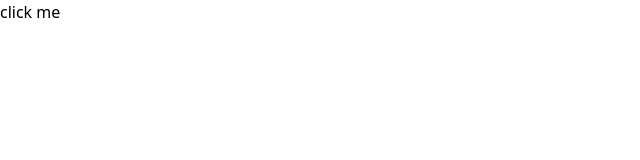
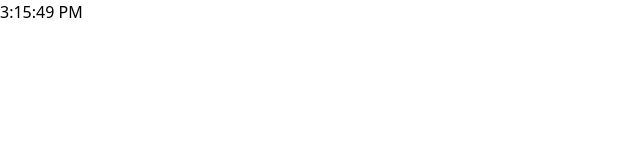
Before and after one commit to Ishan-Sandaruwan/react-js-zero-to-hero, a React (Create React App) app: page / in a window 1280 px wide. Shown: the top 160 px of the page, without its empty margins (0-640 px from the left). Built offline with nearby package versions, Linux system fonts and the light colour scheme.

Commit message:
Exercise 1: Create a class component Clock that displays the current time and updates every second.

```diff
--- a/src/App.js
+++ b/src/App.js
@@ -8,8 +8,12 @@ import Ex4_Class from "./components/day1-2/Ex4_Class";
 import Ex5_Class from "./components/day1-2/Ex5_Class";
 import Ex6_Class from "./components/day1-2/Ex6_Class";
 import Ex1_Props from "./components/day3/Ex1_Props";
+import Ex1_State from "./components/day3/Ex1_State";
 import Ex2_Props from "./components/day3/Ex2_Props";
+import Ex2_State from "./components/day3/Ex2_State";
 import Ex3_Props from "./components/day3/Ex3_Props";
+import Ex3_State from "./components/day3/Ex3_State";
+import Ex4_State from "./components/day3/Ex4_State";
 
 export default function App() {
   return (
@@ -24,11 +28,15 @@ export default function App() {
     // <Ex6_Class/>
     // <Ex1_Props name="saman" age={12} />
     // <Ex2_Props/>
-    <Ex3_Props
-      label="click me"
-      onClick={() => {
-        console.log("clicked");
-      }}
-    />
+    // <Ex3_Props
+    //   label="click me"
+    //   onClick={() => {
+    //     console.log("clicked");
+    //   }}
+    // />
+    <Ex1_State />
+    // <Ex2_State />
+    // <Ex3_State />
+    // <Ex4_State />
   );
 }
--- /dev/null
+++ b/src/components/day3/Ex1_State.jsx
@@ -0,0 +1,23 @@
+import React, { Component } from 'react'
+
+export default class Ex1_State extends Component {
+    constructor(props){
+        super(props);
+        this.state = {date:new Date()};
+        this.tik = this.tik.bind(this);
+    }
+    componentDidMount(){
+        this.timeId = setInterval(this.tik,1000);
+    }
+    componentWillUnmount(){
+        clearInterval(this.timeId);
+    }
+    tik(){
+        this.setState({date:new Date()});
+    }
+  render() {
+    return (
+      <div>{this.state.date.toLocaleTimeString()}</div>
+    )
+  }
+}
--- /dev/null
+++ b/src/components/day3/Ex2_State.jsx
@@ -0,0 +1,7 @@
+import React from 'react'
+
+export default function Ex2_State() {
+  return (
+    <div>Ex2_State</div>
+  )
+}
--- /dev/null
+++ b/src/components/day3/Ex3_State.jsx
@@ -0,0 +1,7 @@
+import React from 'react'
+
+export default function Ex3_State() {
+  return (
+    <div>Ex3_State</div>
+  )
+}
--- /dev/null
+++ b/src/components/day3/Ex4_State.jsx
@@ -0,0 +1,7 @@
+import React from 'react'
+
+export default function Ex4_State() {
+  return (
+    <div>Ex4_State</div>
+  )
+}
```
